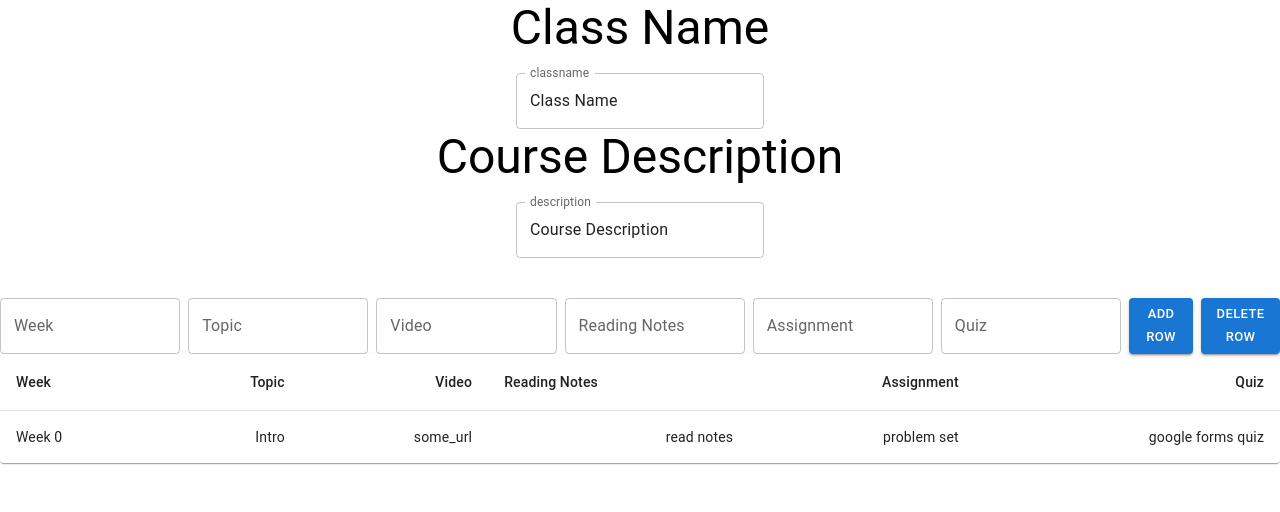
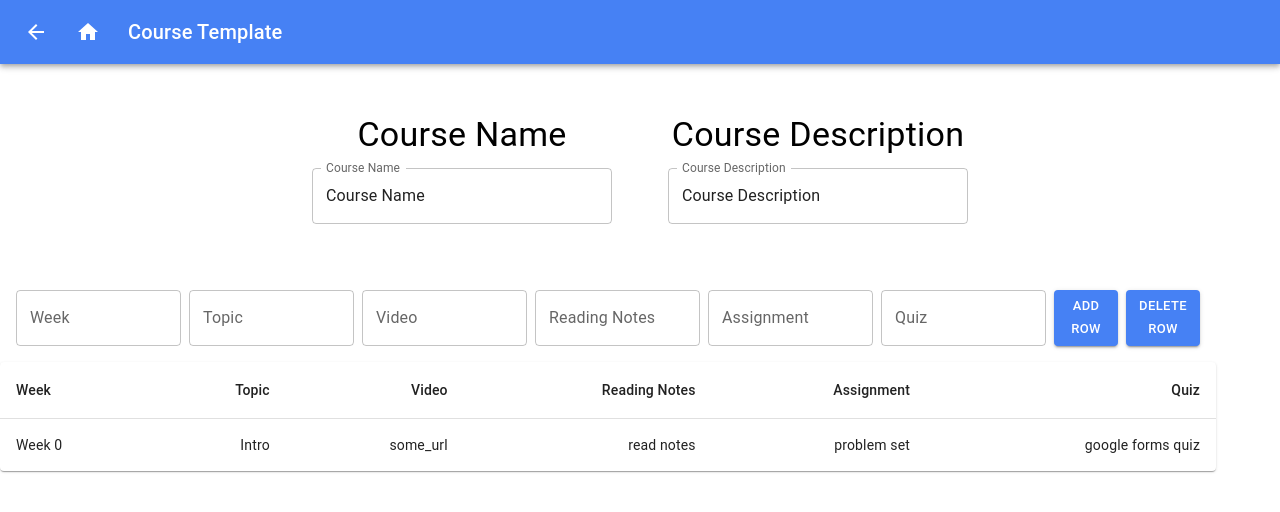
Before and after one commit to divyam123-EECS-Physics/YouTubeCoursify, a React (Create React App) app in the folder TypeReact/chrome-react-seo-extension/: page /TemplateCreator in a window 1280 px wide. Shown: the top 512 px of the page. Built offline with nearby package versions, Linux system fonts and the light colour scheme.

Commit message:
added navbar, connected created course page, fixed spacing and allignment for some pages

```diff
--- a/TypeReact/chrome-react-seo-extension/src/App.tsx
+++ b/TypeReact/chrome-react-seo-extension/src/App.tsx
@@ -10,7 +10,6 @@ import CreateUser from './CreateUser';
 import Course_page from './CoursePage';
 import UserCourses from './UserCourses';
 import TemplateCreator from './TemplateCreator';
-import { Typography } from '@mui/material';
 import EnrolledCourses from './EnrolledCourses';
 // import { Router } from 'react-chrome-extension-router';
 
--- /dev/null
+++ b/TypeReact/chrome-react-seo-extension/src/Navbar.tsx
@@ -0,0 +1,44 @@
+import {Link} from 'react-router-dom';
+import AppBar from '@mui/material/AppBar';
+import Box from '@mui/material/Box';
+import Toolbar from '@mui/material/Toolbar';
+import IconButton from '@mui/material/IconButton';
+import Typography from '@mui/material/Typography';
+import HomeIcon from '@mui/icons-material/Home';
+import ArrowBackIcon from '@mui/icons-material/ArrowBack';
+
+
+export default function Navbar(props:any) {
+    return (
+        <Box>
+            <AppBar position="static" sx={{backgroundColor:"#4681f4", marginBottom: "50px"}}>
+            <Toolbar>
+            <Link to={props.back}>
+            <IconButton
+                size="large"
+                edge="start"
+                aria-label="menu"
+                sx={{ mr: 2 }}
+            >
+                <ArrowBackIcon sx={{color:"white"}} />
+            </IconButton>
+            </Link>
+            <Link to={props.home} color="inherit">
+            <IconButton
+                size="large"
+                edge="start"
+                color="inherit"
+                aria-label="menu"
+                sx={{ mr: 2 }}
+            >
+                <HomeIcon sx={{color:"white"}} />
+            </IconButton>
+            </Link>
+            <Typography variant="h6" component="div" align="left" sx={{ flexGrow: 1 }}>
+            {props.title}
+            </Typography>
+            </Toolbar>
+            </AppBar>
+        </Box>
+    )
+}
--- a/TypeReact/chrome-react-seo-extension/src/NotesPage.tsx
+++ b/TypeReact/chrome-react-seo-extension/src/NotesPage.tsx
@@ -2,11 +2,15 @@ import * as React from 'react';
 import Stack from '@mui/material/Stack';
 import Button from '@mui/material/Button';
 import {Link} from 'react-router-dom';
+import Navbar from './Navbar';
 
 export default function NotesPage() {
     return (
+        <>
+        <Navbar title="Notes" home="/" back= "/OptionsPage" />
         <Stack>
-           <Button variant="contained">HULLO</Button>
+           <Button variant="contained" sx={{backgroundColor:"#4681f4"}}>HULLO</Button>
         </Stack>
+        </>
     )
 }
--- a/TypeReact/chrome-react-seo-extension/src/Popup.tsx
+++ b/TypeReact/chrome-react-seo-extension/src/Popup.tsx
@@ -8,6 +8,8 @@ import Switch from '@mui/material/Switch';
 import OptionsPage from './OptionsPage';
 import {Link} from 'react-router-dom';
 import $ from "jquery";
+import { Typography } from '@mui/material';
+import Navbar from './Navbar';
 
 
 
@@ -21,11 +23,12 @@ function Popup() {
   return (
     <div className="Pop-Up">
       <header className="Extension Pop-Up">
-      <Stack spacing={2} direction="column">
-        <Link to="/OptionsPage"><Button variant="contained">Options</Button></Link>
-        <Link to="/NotesPage"><Button variant="contained">Notes</Button></Link>
-
-        <FormControlLabel control={<Switch defaultChecked />} label="Study Mode" />
+      <Navbar title="YouTube Coursify" home="/" back="/"/>
+      <Stack spacing={2} direction="row" justifyContent="center" sx={{margin:"20px"}}>
+        <Link to="/OptionsPage"><Button variant="contained" sx={{backgroundColor:"#4681f4"}}>Options</Button></Link>
+        <Link to="/NotesPage"><Button variant="contained" sx={{backgroundColor:"#4681f4"}}>Notes</Button></Link>
+        {/* //*TODO change color of switch */}
+        <FormControlLabel control={<Switch defaultChecked  sx={{color:"#4681f4"}}/>} label="Study Mode"  />
       </Stack>
       </header>
     </div>
--- a/TypeReact/chrome-react-seo-extension/src/TemplateCreator.tsx
+++ b/TypeReact/chrome-react-seo-extension/src/TemplateCreator.tsx
@@ -10,12 +10,10 @@ import Paper from '@mui/material/Paper';
 import {useState} from 'react';
 import TextField from '@mui/material/TextField';
 import Button from '@mui/material/Button';
-import { DataGrid, GridToolbarContainer, useGridApiRef } from '@mui/x-data-grid';
-import Box from '@mui/material/Box';
 import Stack from '@mui/material/Stack';
+import Navbar from './Navbar';
+import Grid from '@mui/material/Grid';
 
-// TODO: need to connect this page from a main page
-// TODO: add vertical lines???
 function BasicTable() {
   function createData(
     week: string,
@@ -28,7 +26,6 @@ function BasicTable() {
     return {week, topic, video, reading_notes, assignment, quizzes};
   }
 
-  // TODO: fix the create data placeholder
   const [rows, setRows] = React.useState(() => [
     createData("Week 0", 'Intro', 'some_url', 'read notes', 'problem set', 'google forms quiz')
   ]);
@@ -65,9 +62,15 @@ function BasicTable() {
   };
 
 
-
   const handleAddRow = () => {
     setRows((prevRows) => [...prevRows, createData(week_number, topic_, video_url, reading_notes_, assignment_,  quizzes_ )]);
+    week_number_update('');
+    topic_update('');
+    assignment_update('');
+    video_url_update('');
+    reading_notes_update('');
+    reading_notes_update('');
+    quizzes_update('');
   };
 
 
@@ -79,30 +82,28 @@ function BasicTable() {
 
   return (
     <>
-      <Stack direction="row" spacing={1} sx={{mt: 5}}>
+      <Stack direction="row" justifyContent="center" spacing={1} sx={{m: 2}}>
         <TextField id = "week_input" label = 'Week' value = {week_number} onChange = {update_week_number}/>
         <TextField id = "topic_input" label = 'Topic' value = {topic_} onChange = {update_topic}/>
         <TextField id = "week_input" label = 'Video' value = {video_url} onChange = {update_video_url}/>
         <TextField id = "topic_input" label = 'Reading Notes' value = {reading_notes_} onChange = {update_reading_notes}/>
         <TextField id = "assignment_input" label = 'Assignment' value = {assignment_} onChange = {update_assignment}/>
         <TextField id = "assignment_input" label = 'Quiz' value = {quizzes_} onChange = {update_quizzes}/>
-        {/* //TODO: clear text field once row is */}
-        <Button variant="contained" size="small" onClick={handleAddRow}>
+        <Button variant="contained" size="small" onClick={handleAddRow} sx={{backgroundColor:"#4681f4"}}>
           Add row
         </Button>
-        <Button variant="contained" size="small" onClick={deleteRow}>
+        <Button variant="contained" size="small" onClick={deleteRow} sx={{backgroundColor:"#4681f4"}}>
           Delete Row
         </Button>
       </Stack>
-      {/* //TODO: fix spacing on here*/}
       <TableContainer component={Paper}>
-        <Table sx={{ minWidth: 450 }} aria-label="simple table">
+        <Table aria-label="simple table">
           <TableHead>
             <TableRow>
               <TableCell>Week </TableCell>
               <TableCell align="right">Topic</TableCell>
               <TableCell align="right">Video</TableCell>
-              <TableCell>Reading Notes </TableCell>
+              <TableCell align="right">Reading Notes </TableCell>
               <TableCell align="right">Assignment</TableCell>
               <TableCell align="right">Quiz</TableCell>
             </TableRow>
@@ -129,23 +130,39 @@ function BasicTable() {
 
 
 export default function TemplateCreator() {
-    const [class_name, class_name_update] = useState('Class Name');
+    const [class_name, class_name_update] = useState('Course Name');
     const [description, description_update] = useState('Course Description');
 
     function update_class_name(event: React.ChangeEvent<HTMLInputElement>) {
       class_name_update(event.target.value);
     };
+
     function update_class_description(event: React.ChangeEvent<HTMLInputElement>) {
       description_update(event.target.value);
     };
 
     return (
         <>
-            <Typography variant="h3" gutterBottom>{class_name}</Typography>
-            <TextField id = "class_name_input" label = 'classname' value = {class_name} onChange = {update_class_name}/>
-            <Typography variant="h3" gutterBottom>{description}</Typography>
-            <TextField id = "description_input" label = 'description' value = {description} onChange = {update_class_description}/>
-            <BasicTable />
+            <Navbar title="Course Template" home="/" back="/OptionsPage" />
+            <Grid container spacing={7} justifyContent="center">
+              <Grid item >
+                <Typography variant="h4" gutterBottom>{class_name}</Typography>
+                <TextField id = "class_name_input" label = 'Course Name' value = {class_name} onChange = {update_class_name} sx={{width:'300px'}}/>
+              </Grid>
+              <Grid item>
+                <Typography variant="h4" gutterBottom>{description}</Typography>
+              <TextField id = "description_input" label = 'Course Description' value = {description} onChange = {update_class_description} sx={{width:'300px'}}/>
+
+              </Grid>
+            </Grid>
+            <Grid container justifyContent="center" sx={{width:'95%', marginTop:'50px'}}>
+              <Grid item >
+                <BasicTable />
+              </Grid>
+            </Grid>
+
+
+
         </>
     )
 }
--- a/TypeReact/chrome-react-seo-extension/src/UserCourses.tsx
+++ b/TypeReact/chrome-react-seo-extension/src/UserCourses.tsx
@@ -6,12 +6,14 @@ import {Link} from 'react-router-dom';
 import {useState} from 'react';
 import $ from "jquery";
 import { TableBody } from '@mui/material';
-import Typography from '@mui/material/Typography';
 import Table from '@mui/material/Table';
 import TableCell from '@mui/material/TableCell';
 import TableContainer from '@mui/material/TableContainer';
 import TableHead from '@mui/material/TableHead';
 import TableRow from '@mui/material/TableRow';
+import Navbar from './Navbar';
+import Paper from '@mui/material/Paper';
+
 
 let courses  = ['a', 'b', 'c', 'd', 'e', 'f', 'g'];
 let csrfToken = '';
@@ -60,17 +62,20 @@ export default function UserCourses() {
     };
 
     return (
-        <div>
-            <Stack spacing={2} direction="column">
-                <TextField id = "name_input" label = 'username' defaultValue="name" value = {user_details} onChange = {update_name}/>
-                <Button onClick={get_user_courses} variant="contained">submit</Button>
+
+        <>
+            <Navbar title="My Created Courses" home="/" back="/OptionsPage" />
+            <Stack spacing={2} direction="row" sx={{m: "20px" }}>
+                <TextField id = "name_input" label = 'Username' defaultValue="name" value = {user_details} onChange = {update_name}/>
+                <Button onClick={get_user_courses} variant="contained" sx={{backgroundColor:"#4681f4"}}>Get Courses</Button>
             </Stack>
-            <TableContainer>
-                <Table sx={{ minWidth: 650 }} aria-label="simple table">
+            {/* //TODO: fix spacing on page */}
+            <TableContainer component={Paper}>
+                <Table aria-label="simple table" >
                     <TableHead>
                         <TableRow>
-                        <TableCell>Course name</TableCell>
-                        <TableCell align="right">Course Links</TableCell>
+                            <TableCell variant="head">Course Name</TableCell>
+                            <TableCell align="right">Course Links</TableCell>
                         </TableRow>
                     </TableHead>
                     <TableBody>
@@ -87,6 +92,6 @@ export default function UserCourses() {
                     </TableBody>
                     </Table>
                 </TableContainer>
-        </div>
+        </>
     )
 }
```
Also changed, not shown: TypeReact/chrome-react-seo-extension/src/CreateUser.tsx (+9 -5 lines), TypeReact/chrome-react-seo-extension/src/EnrolledCourses.tsx (+3 -5 lines), TypeReact/chrome-react-seo-extension/src/OptionsPage.tsx (+13 -6 lines).
